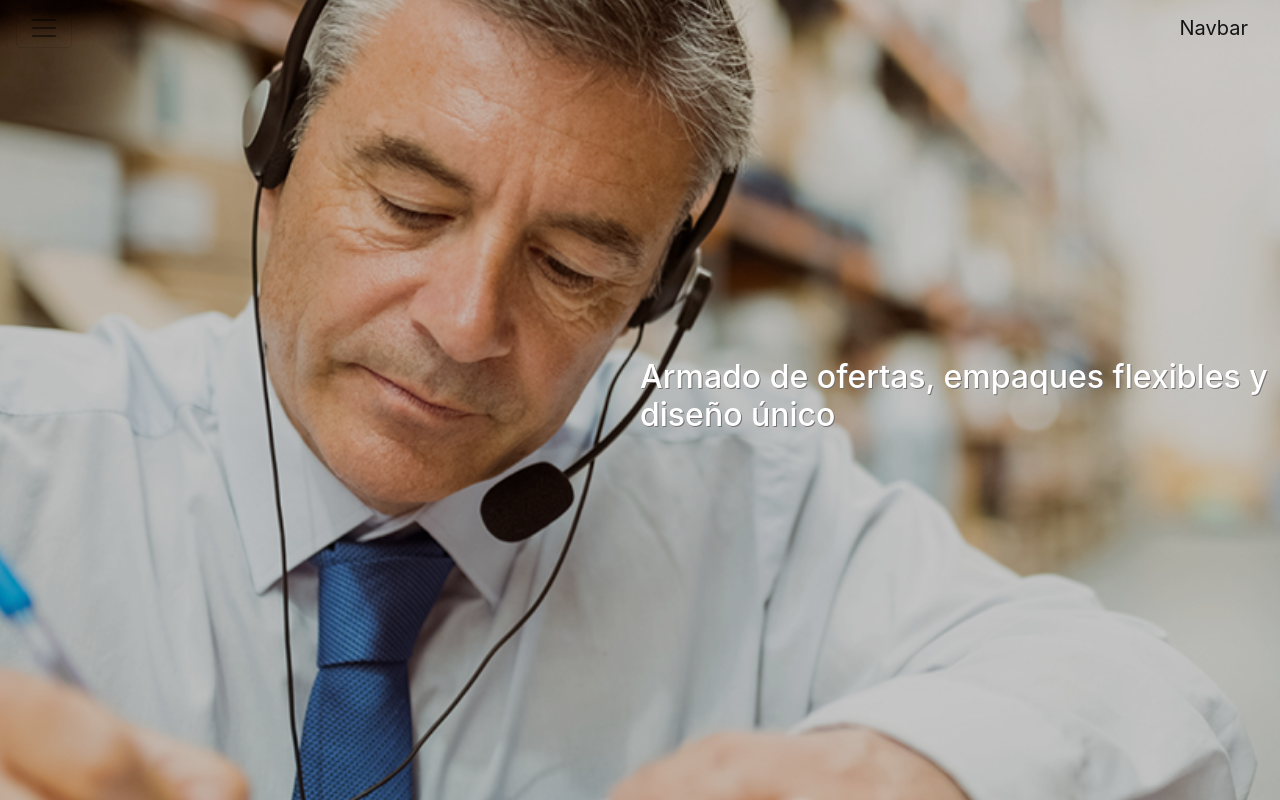
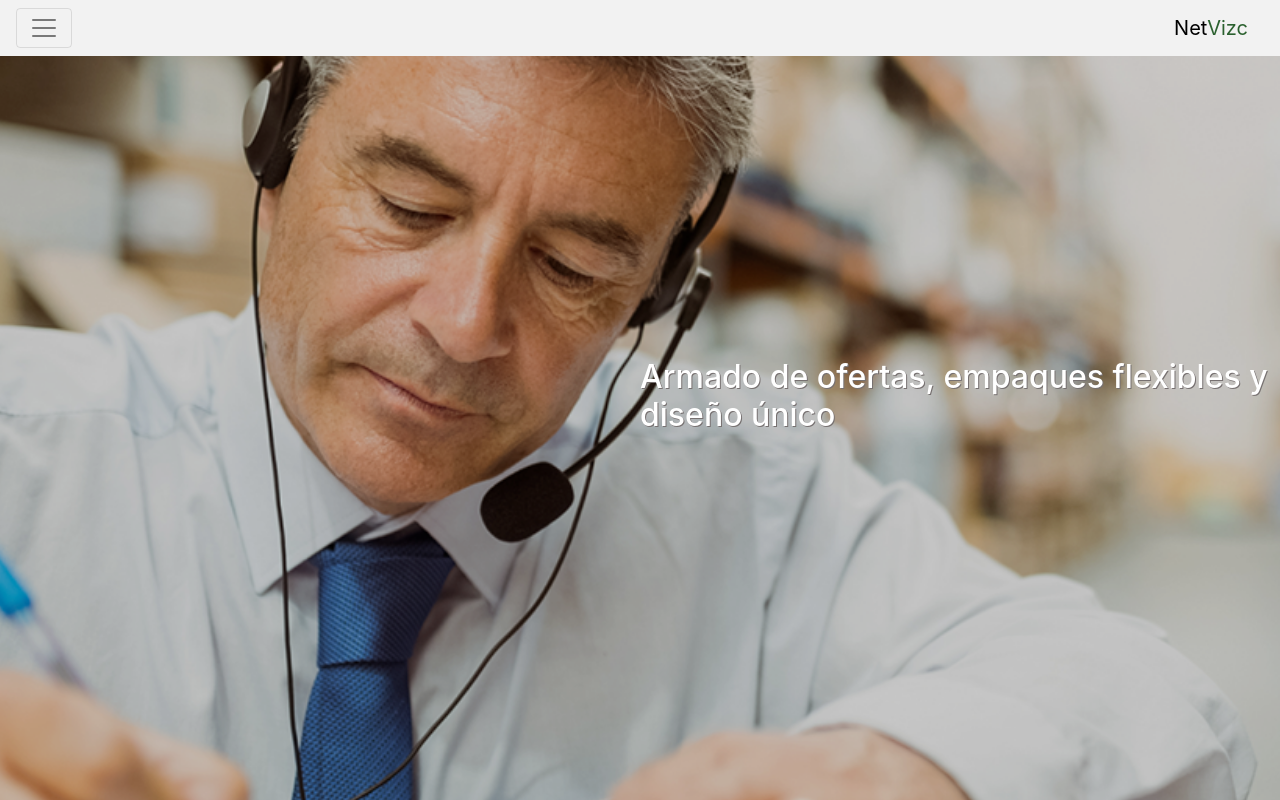
Before and after one commit to devsistem/netvizc, an Angular app: page / in a window 1280 px wide. Built offline with nearby package versions, Linux system fonts and the light colour scheme.

Commit message:
PCA-FIX-0001 Navbar

```diff
--- a/src/app/app.component.html
+++ b/src/app/app.component.html
@@ -1,31 +1,2 @@
-<!-- <app-navbar></app-navbar> -->
-<nav class="navbar navbar-toggleable-md navbar-light bg-faded">
-    <button class="navbar-toggler navbar-toggler-right" type="button" data-toggle="collapse" data-target="#navbarNavDropdown" aria-controls="navbarNavDropdown" aria-expanded="false" aria-label="Toggle navigation">
-      <span class="navbar-toggler-icon"></span>
-    </button>
-    <a class="navbar-brand" href="#">Navbar</a>
-    <div class="collapse navbar-collapse" id="navbarNavDropdown">
-      <ul class="navbar-nav">
-        <li class="nav-item active">
-          <a class="nav-link" href="#">Home <span class="sr-only">(current)</span></a>
-        </li>
-        <li class="nav-item">
-          <a class="nav-link" href="#">Features</a>
-        </li>
-        <li class="nav-item">
-          <a class="nav-link" href="#">Pricing</a>
-        </li>
-        <li class="nav-item dropdown">
-          <a class="nav-link dropdown-toggle" href="http://example.com" id="navbarDropdownMenuLink" data-toggle="dropdown" aria-haspopup="true" aria-expanded="false">
-            Dropdown link
-          </a>
-          <div class="dropdown-menu" aria-labelledby="navbarDropdownMenuLink">
-            <a class="dropdown-item" href="#">Action</a>
-            <a class="dropdown-item" href="#">Another action</a>
-            <a class="dropdown-item" href="#">Something else here</a>
-          </div>
-        </li>
-      </ul>
-    </div>
-  </nav>
+<app-navbar></app-navbar>
 <router-outlet></router-outlet>
--- a/src/app/commons/navbar/navbar.component.html
+++ b/src/app/commons/navbar/navbar.component.html
@@ -1,8 +1,8 @@
-<nav class="navbar navbar-toggleable-md" style="background-color: #F2F2F2;">
-  <a class="navbar-brand" href="#">Net<span>Vizc</span></a>
-  <button class="navbar-toggler" type="button" data-toggle="collapse" data-target="#navbarNavDropdown" aria-controls="navbarNavDropdown" aria-expanded="false" aria-label="Toggle navigation">
+<nav class="navbar navbar-toggleable-md navbar-light bg-faded" style="background-color: #F2F2F2;">
+    <button class="navbar-toggler navbar-toggler-right" type="button" data-toggle="collapse" data-target="#navbarNavDropdown" aria-controls="navbarNavDropdown" aria-expanded="false" aria-label="Toggle navigation">
       <span class="navbar-toggler-icon"></span>
     </button>
+    <a class="navbar-brand" href="#">Net<span>Vizc</span></a>
     <div class="collapse navbar-collapse" id="navbarNavDropdown">
       <ul class="navbar-nav">
           <li class="nav-item active">
```
Lines whose indentation alone changed are shown as unchanged.
